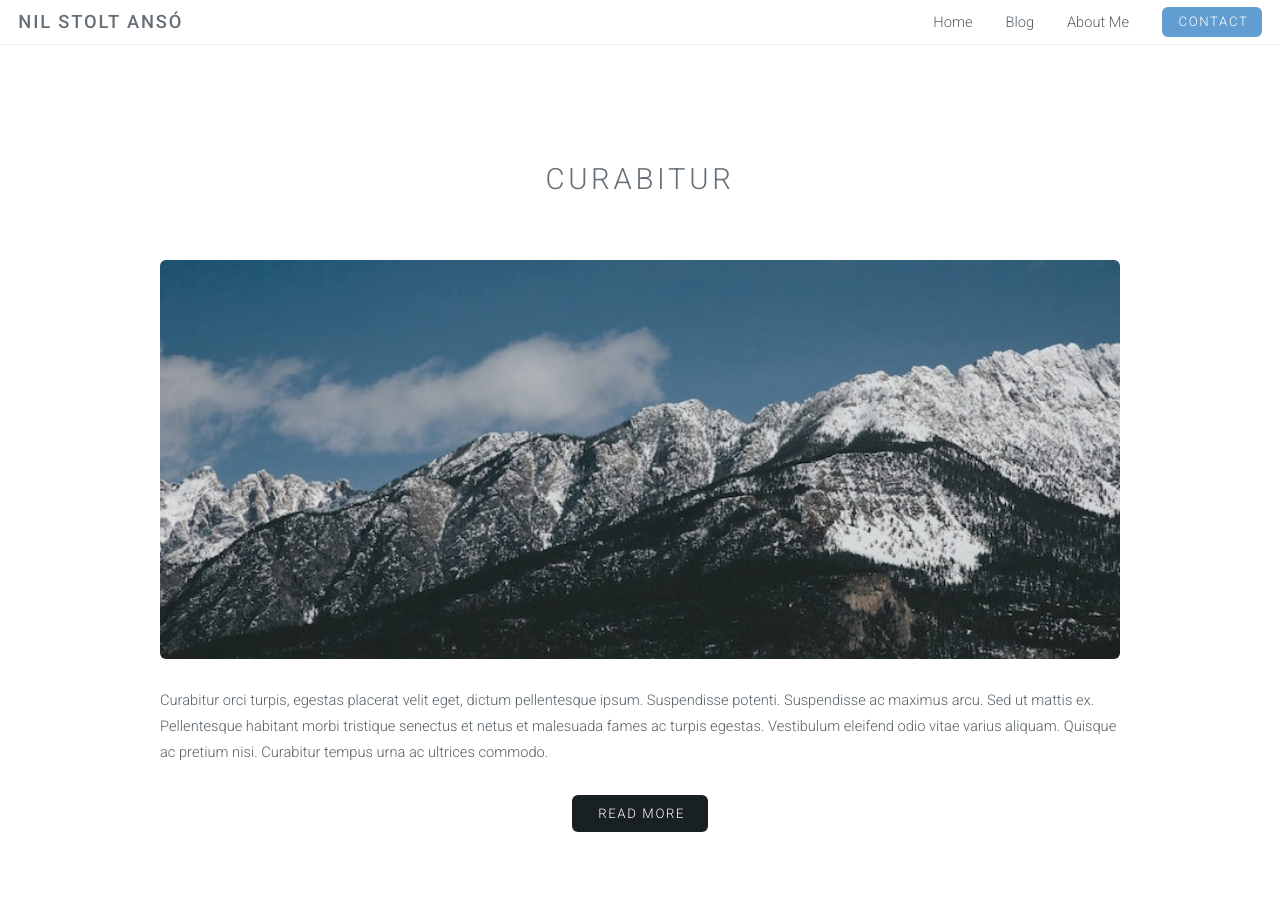
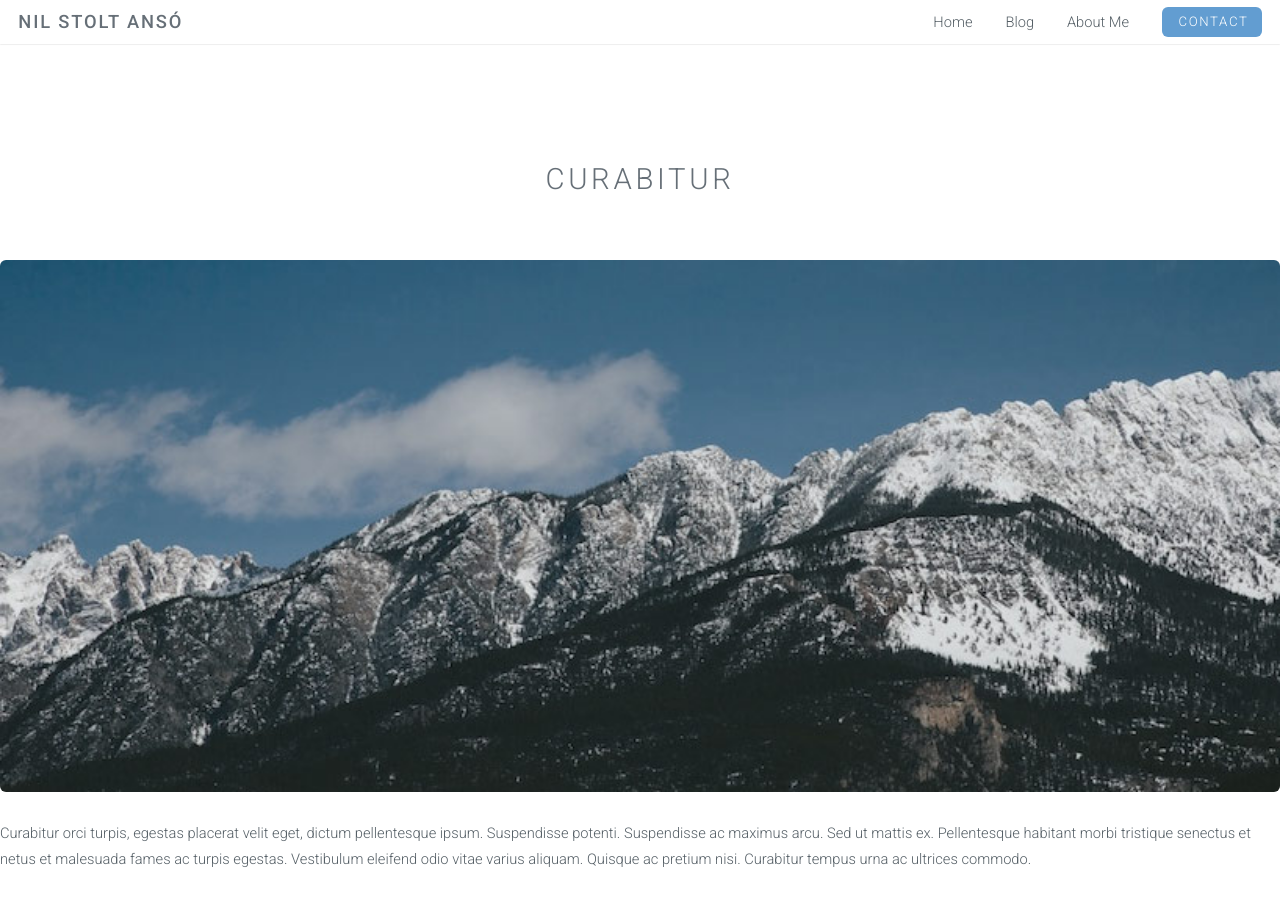
Before and after one commit to NILOIDE/NILOIDE.github.io, a Jekyll site: the page built from blog.html, in a window 1280 px wide and 900 px high, scrolled down 334 px. Built offline with Jekyll 4.4.1, drawn with Linux system fonts in a browser that asks for light colours.

```diff
--- a/About-Me.html
+++ b/About-Me.html
@@ -21,11 +21,13 @@
                 </section>
                 {% if site.facebook_username %}
                 <section>
+                    <span style="font-size: 2em;">
                         <a href="https://www.facebook.com/{{ site.facebook_username }}">
                             <div class="fa fa-facebook">
                                 <h4>FaceBook</h4>
                             </div>
                         </a>
+                    </span>
                 </section>
                 {% endif %}
                 <section>
--- a/blog.html
+++ b/blog.html
@@ -14,7 +14,7 @@
             <header class="major">
                 <h2><a href="{{ site.baseurl }}{{ post.url }}">{{ post.title }}</a></h2>
             </header>
-            <section class="container">
+            <section class="container.big">
                 {{ post.excerpt }}
             </section>
             <section class="special">
```
